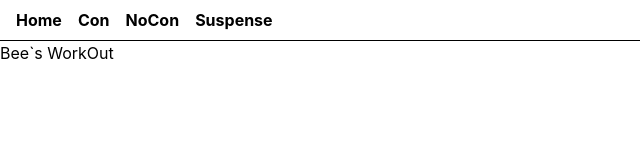
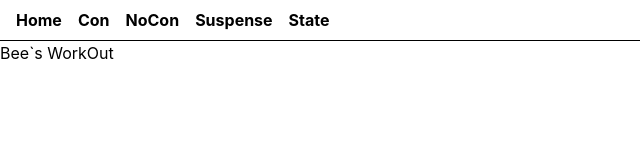
Before and after one commit to toBeeDev/workout, a React app: page / in a window 1280 px wide. Shown: the top 160 px of the page, without its empty margins (0-640 px from the left). Built offline with nearby package versions, Linux system fonts and the light colour scheme; the HTML template or start-up script is replaced by a standard one.

Commit message:
feat: 헤더에 State 링크 추가

```diff
--- a/src/components/Header.tsx
+++ b/src/components/Header.tsx
@@ -16,6 +16,9 @@ export default function Header() {
         <div className="px-2 font-bold">
           <Link to="/suspense">Suspense</Link>
         </div>
+        <div className="px-2 font-bold">
+          <Link to="/state">State</Link>
+        </div>
       </nav>
     </header>
   )
```
